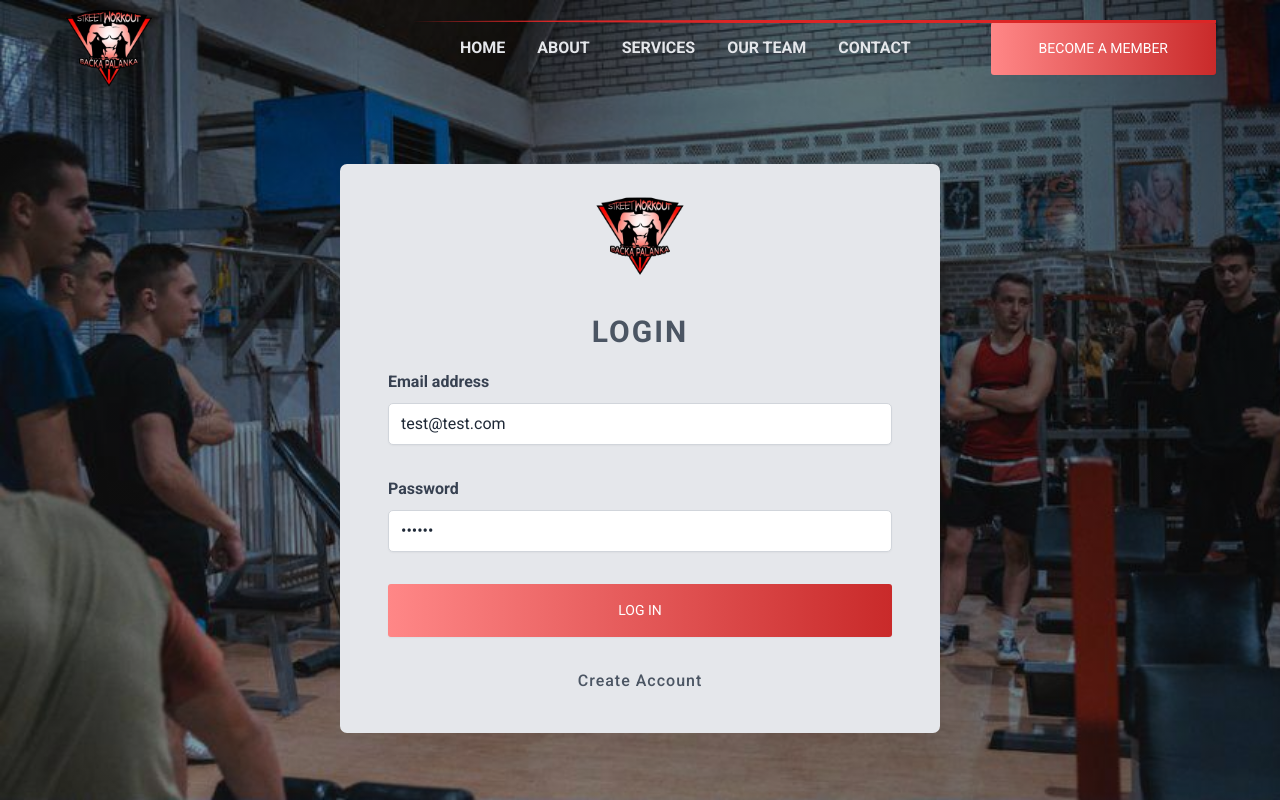
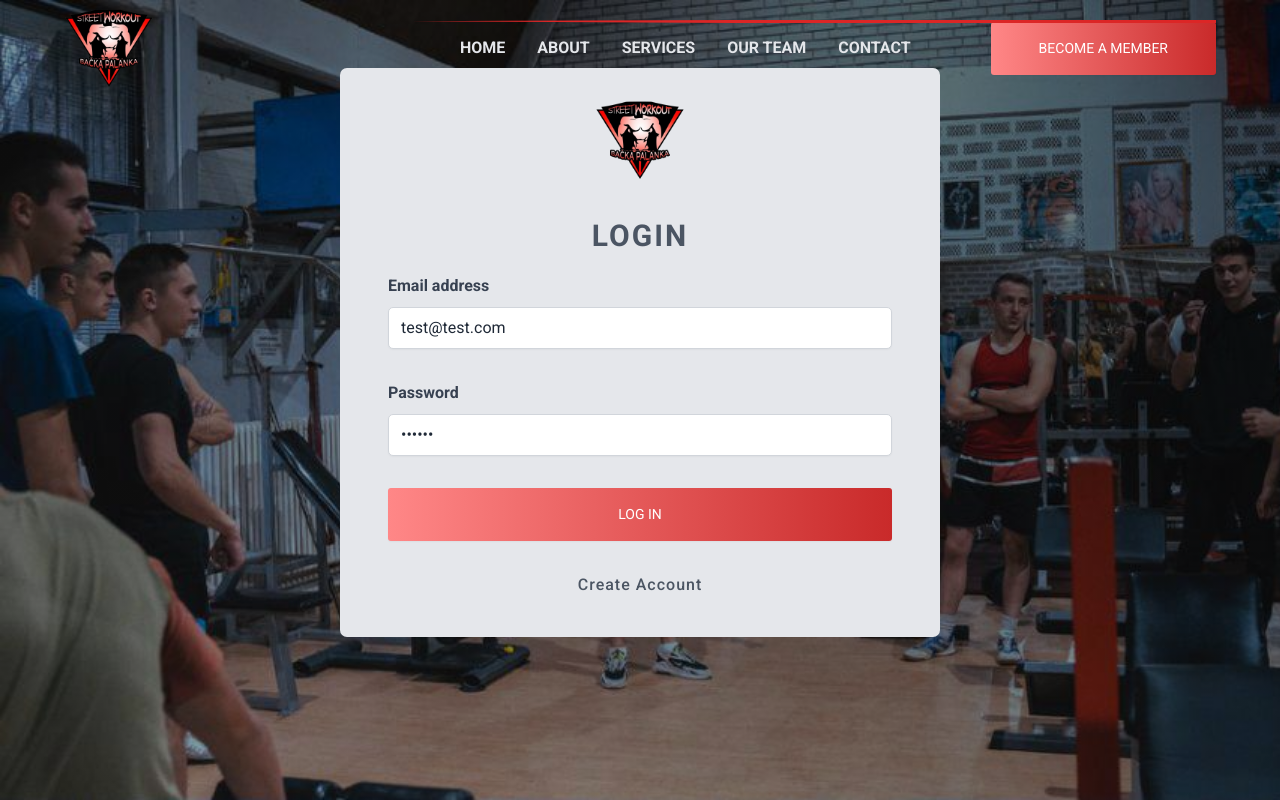
Before and after one commit to Djarma12/Streetworkout-Training-History, a React (Vite) app: page /login in a window 1280 px wide. Built offline with nearby package versions, Linux system fonts and the light colour scheme.

Commit message:
Fixed bug with buttons in hero

```diff
--- a/src/ui/HeaderHome.jsx
+++ b/src/ui/HeaderHome.jsx
@@ -9,6 +9,11 @@ const StyledHeaderHome = styled.header`
   height: 9.6rem;
   display: flex;
   justify-content: space-between;
+  position: absolute;
+  top: 0;
+  left: 0;
+  right: 0;
+  z-index: 10;
 `;
 
 const Nav = styled.nav`
--- a/src/ui/Hero.jsx
+++ b/src/ui/Hero.jsx
@@ -85,10 +85,8 @@ function Hero({ imgpath = "" }) {
               like-minded athletes, push your boundaries, and track your
               progress with our app.
             </p>
-            <Link to="login">
-              <Button variation="primary" onClick={() => console.log("radi")}>
-                Sign Up for Free
-              </Button>
+            <Link to="/login">
+              <Button variation="primary">Sign Up for Free</Button>
             </Link>
           </HeroContent>
         </StyledHeroImage>
@@ -96,7 +94,7 @@ function Hero({ imgpath = "" }) {
           <HeroContent>
             <Heading as="h1">Get in Touch with Us</Heading>
             <p>Have questions or want to learn more? We’re here to help!</p>
-            <Link to="login">
+            <Link to="/contact">
               <Button variation="primary">Contact Us</Button>
             </Link>
           </HeroContent>
```
